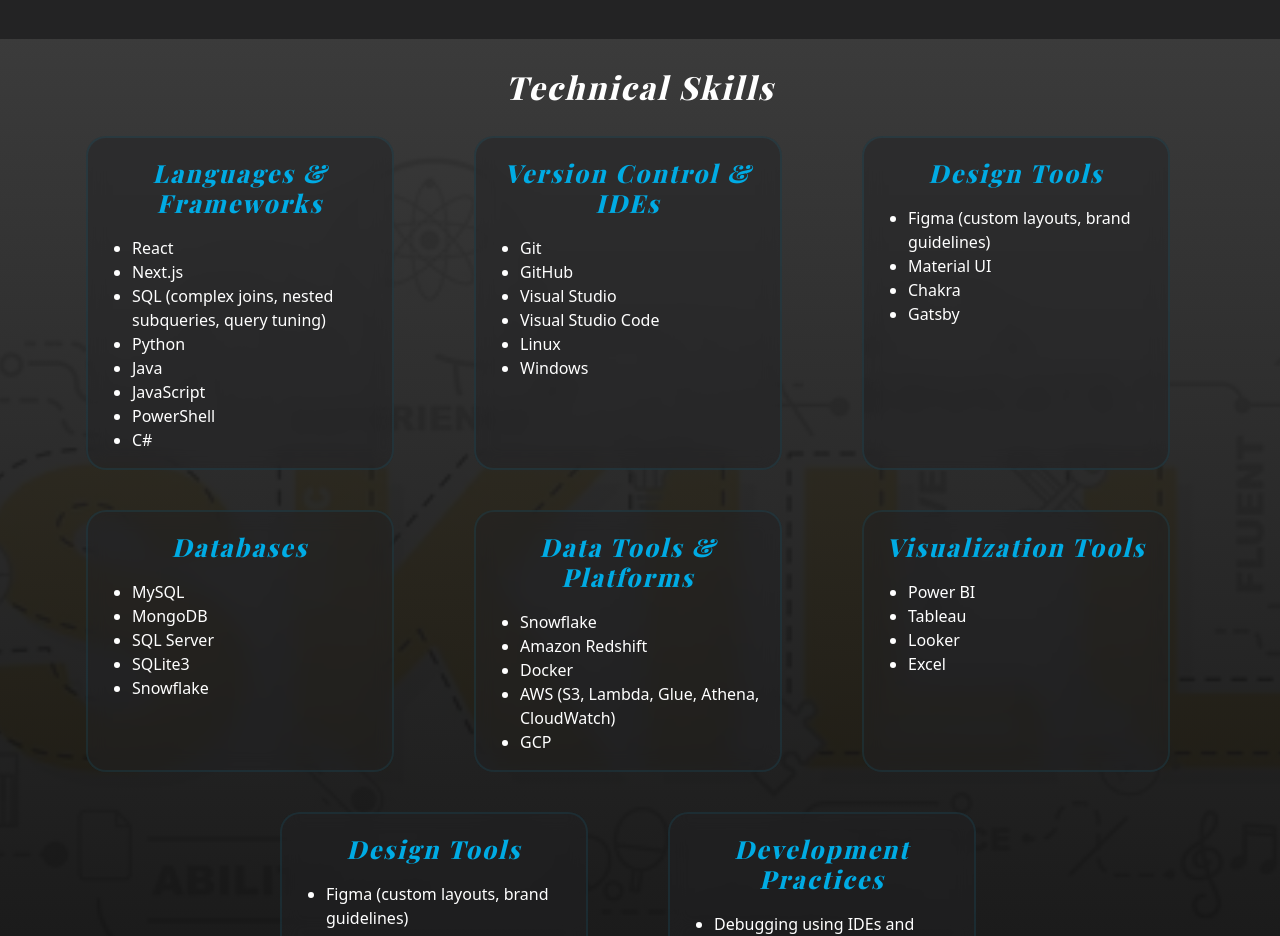
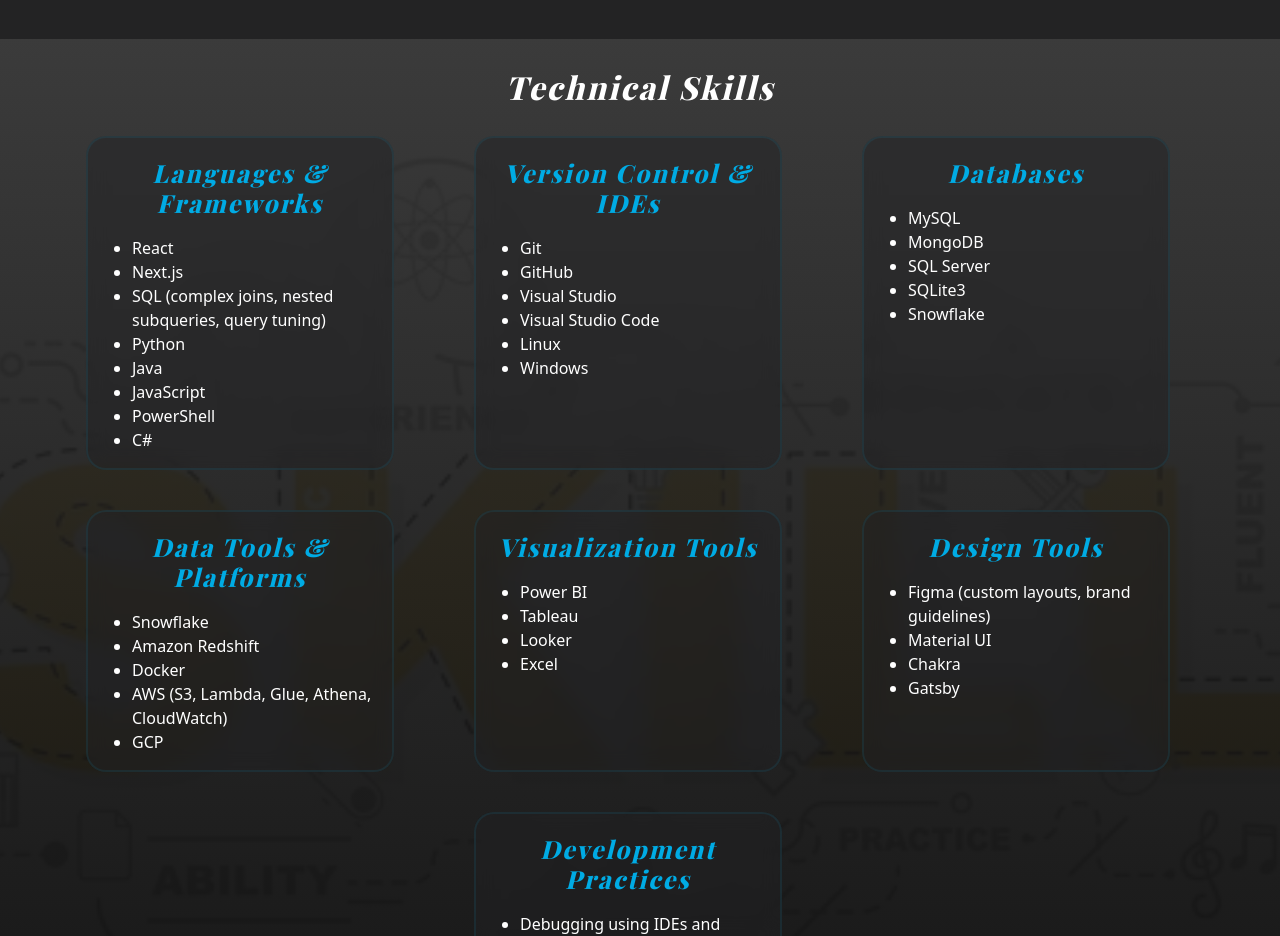
Before and after one commit to Sowmya-Nalini/Portfolio, a plain HTML site: page index.html in a window 1280 px wide. Shown: the part 800-1736 px from the top of the page. Drawn offline with nearby package versions, Linux system fonts and the light colour scheme; a web font is replaced by a local one.

Commit message:
Update index.html

```diff
--- a/index.html
+++ b/index.html
@@ -85,16 +85,6 @@
               </ul>
             </div>
 
-
-            <div class="col-md-3 skill_div">
-              <h3>Design Tools</h3>
-              <ul class="skills-list">
-                  <li>Figma (custom layouts, brand guidelines)</li>
-                  <li>Material UI</li>
-                  <li>Chakra</li>
-                  <li>Gatsby</li>
-              </ul>
-            </div>
             <div class="col-md-3 skill_div">
               <h3>Databases</h3>
               <ul class="skills-list">
```
